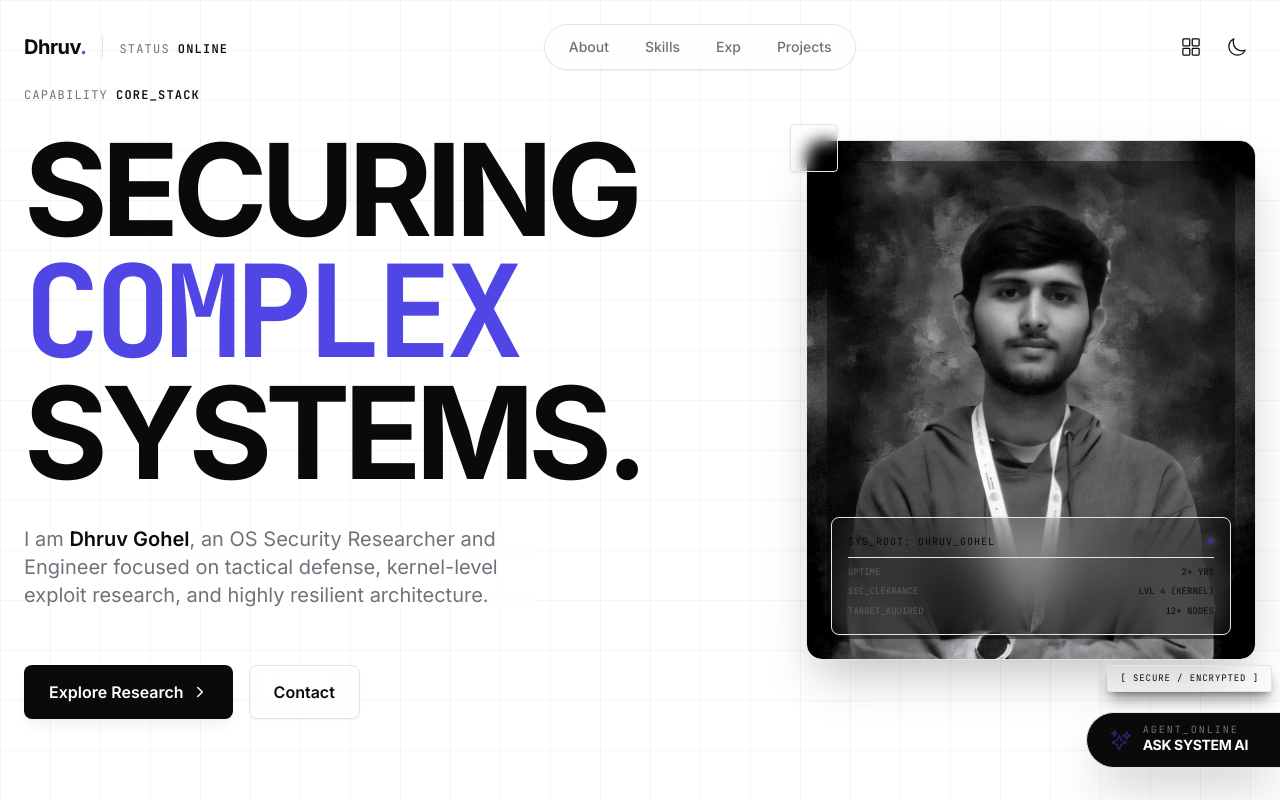
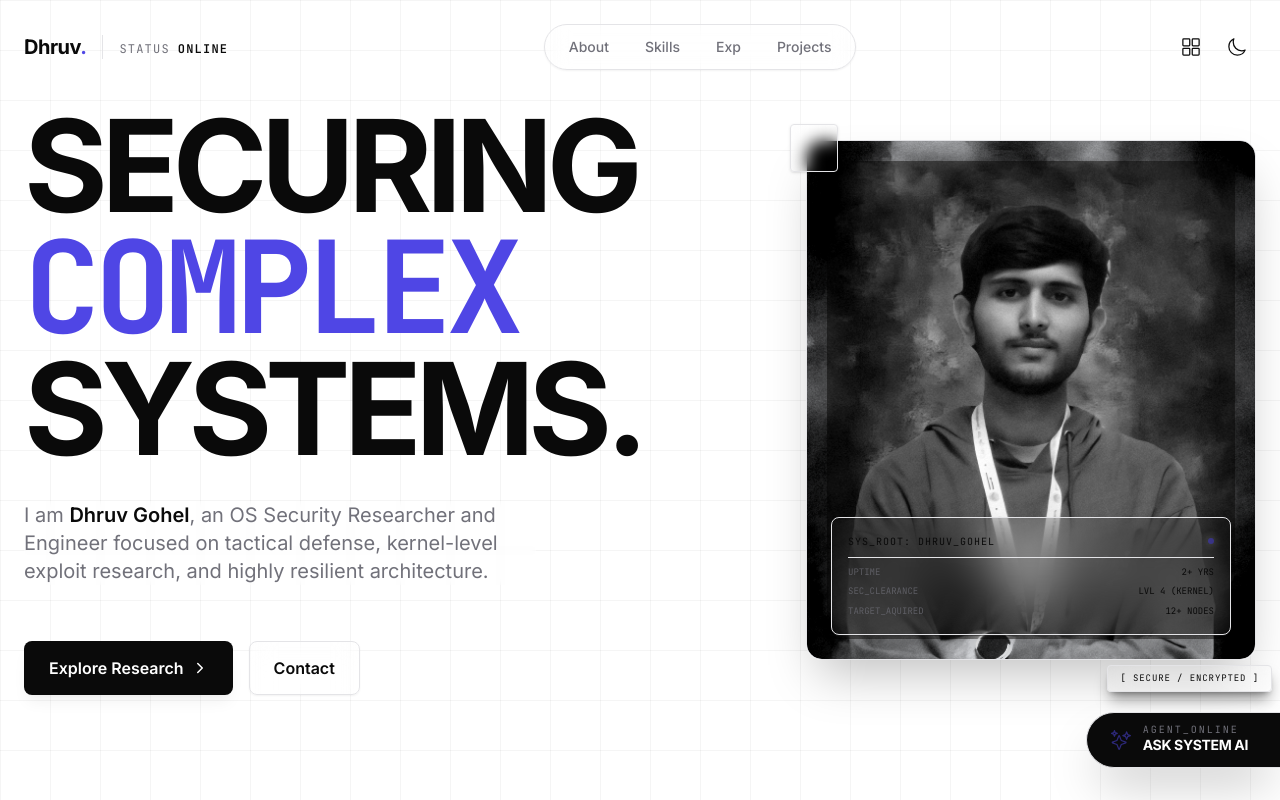
Before and after one commit to DhruvGohel46/portfolio, a Next.js app: page / in a window 1280 px wide. Shown: the top 800 px of the page. Built offline with nearby package versions, Linux system fonts and the light colour scheme.

Commit message:
landing page fix

```diff
--- a/src/components/sections/Hero.js
+++ b/src/components/sections/Hero.js
@@ -52,9 +52,6 @@ export default function Hero() {
            transition={{ duration: 0.8, ease: "easeOut" }}
            className="relative z-20 lg:pointer-events-auto mt-8 lg:mt-0"
         >
-          <div className="mb-6 pointer-events-auto">
-            <SystemTag label="CAPABILITY" value="CORE_STACK" />
-          </div>
 
           <h1 className="text-[3.5rem] sm:text-7xl md:text-[6rem] lg:text-[7rem] xl:text-[8rem] font-bold tracking-tighter leading-[1] md:leading-[0.95] mb-8 text-foreground uppercase relative z-20">
             Securing <br />
```
